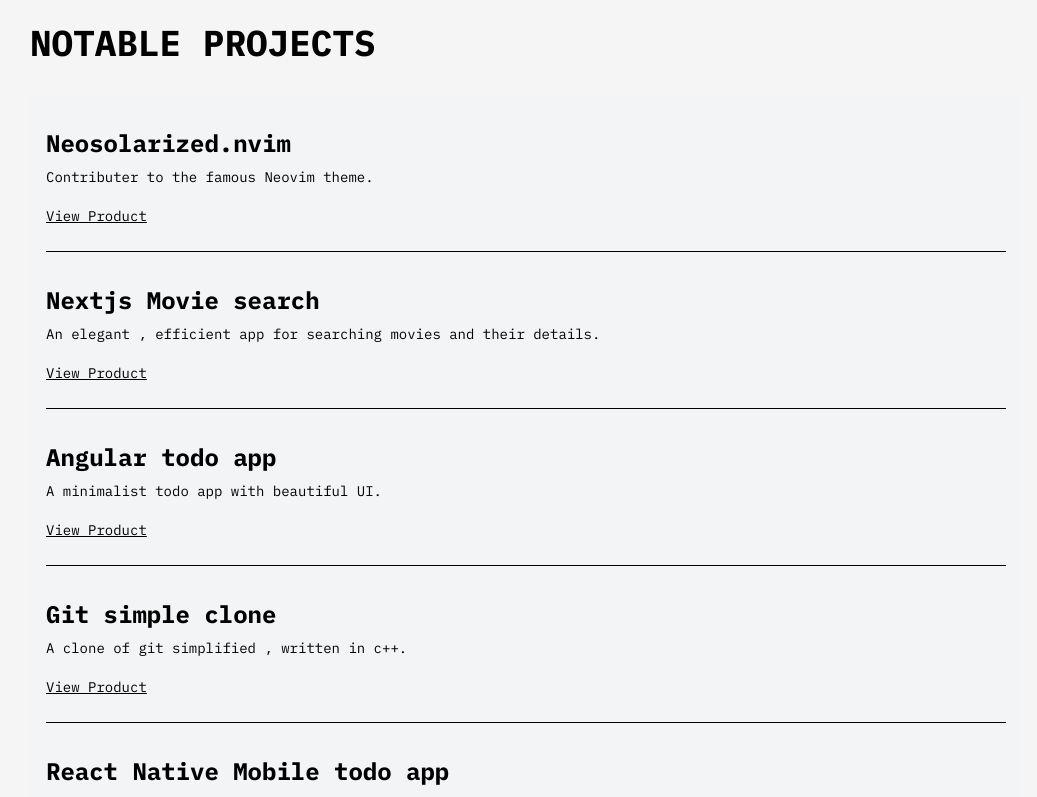
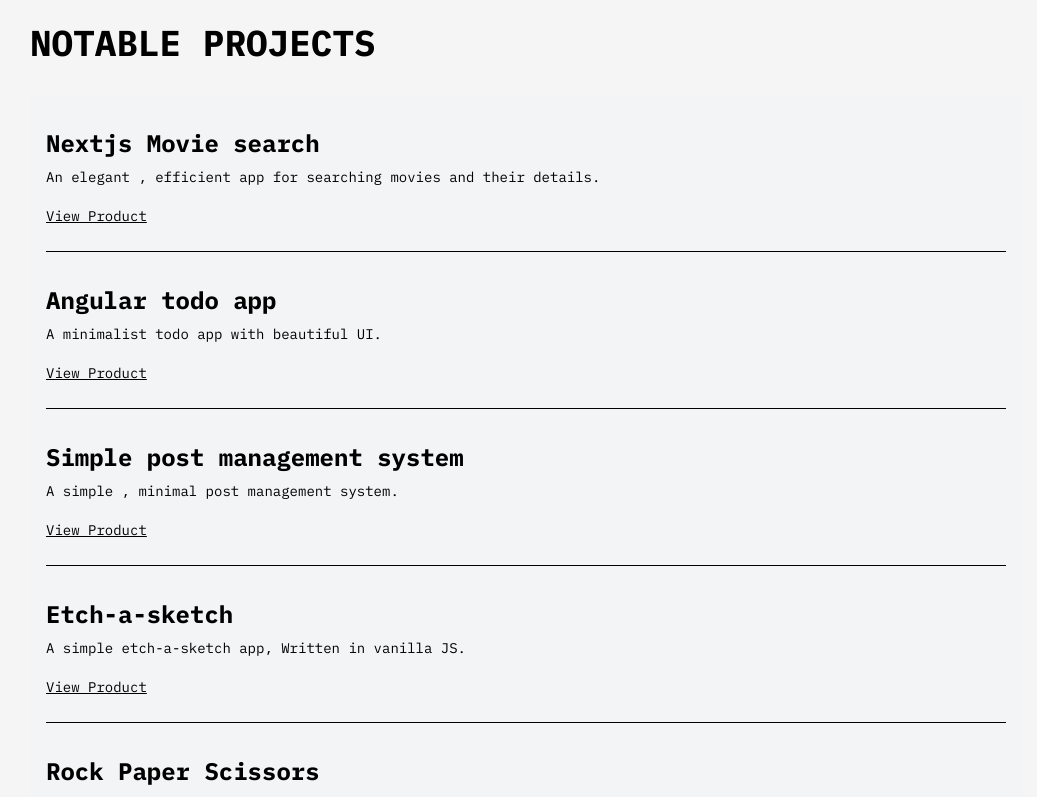
Before and after one commit to donRehan/elPortfolio, a Next.js app: page / in a window 1280 px wide. Shown: the part 1080-1877 px from the top of the page, without its empty margins (114-1151 px from the left). Built offline with nearby package versions, Linux system fonts and the light colour scheme.

Commit message:
Update projects list

```diff
--- a/src/app/page.tsx
+++ b/src/app/page.tsx
@@ -15,11 +15,6 @@
 
 const sampleItems: ListItem[] = [
   {
-    title: "Neosolarized.nvim",
-    description: `Contributer to the famous Neovim theme.`,
-    link: "https://github.com/svrana/neosolarized.nvim",
-  },
-  {
     title: "Nextjs Movie search",
     description: `An elegant , efficient app for searching movies and their details.`,
     link: "https://github.com/donRehan/movieSearch",
@@ -30,14 +25,19 @@
     link: "https://github.com/donRehan/simple_todo_app",
   },
   {
-    title: "Git simple clone",
-    description: `A clone of git simplified , written in c++.`,
-    link: "https://github.com/donRehan/git_clone",
+    title: "Simple post management system",
+    description: `A simple , minimal post management system.`,
+    link: "https://github.com/donRehan/simple_post_management_system",
   },
   {
-    title: "React Native Mobile todo app",
-    description: `A beautiful looking minimal todo app for mobile phones.`,
-    link: "https://github.com/donRehan/todo_app",
+    title: "Etch-a-sketch",
+    description: `A simple etch-a-sketch app, Written in vanilla JS.`,
+    link: "https://donrehan.github.io/etch-a-sketch/",
+  },
+  {
+    title: "Rock Paper Scissors",
+    description: `A simple rock paper scissors game, written in vanilla JS.`,
+    link: "https://donrehan.github.io/rock-paper-scissors/",
   },
 ]
 
```
